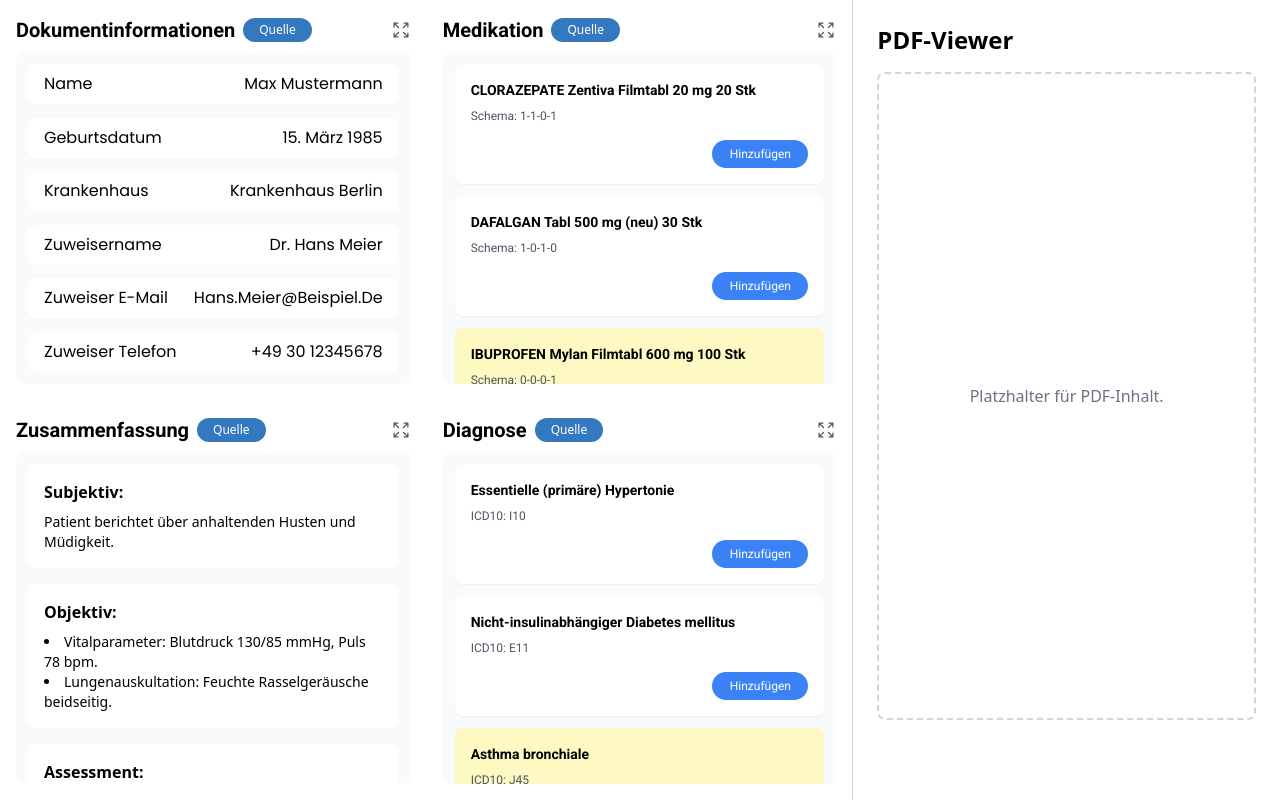
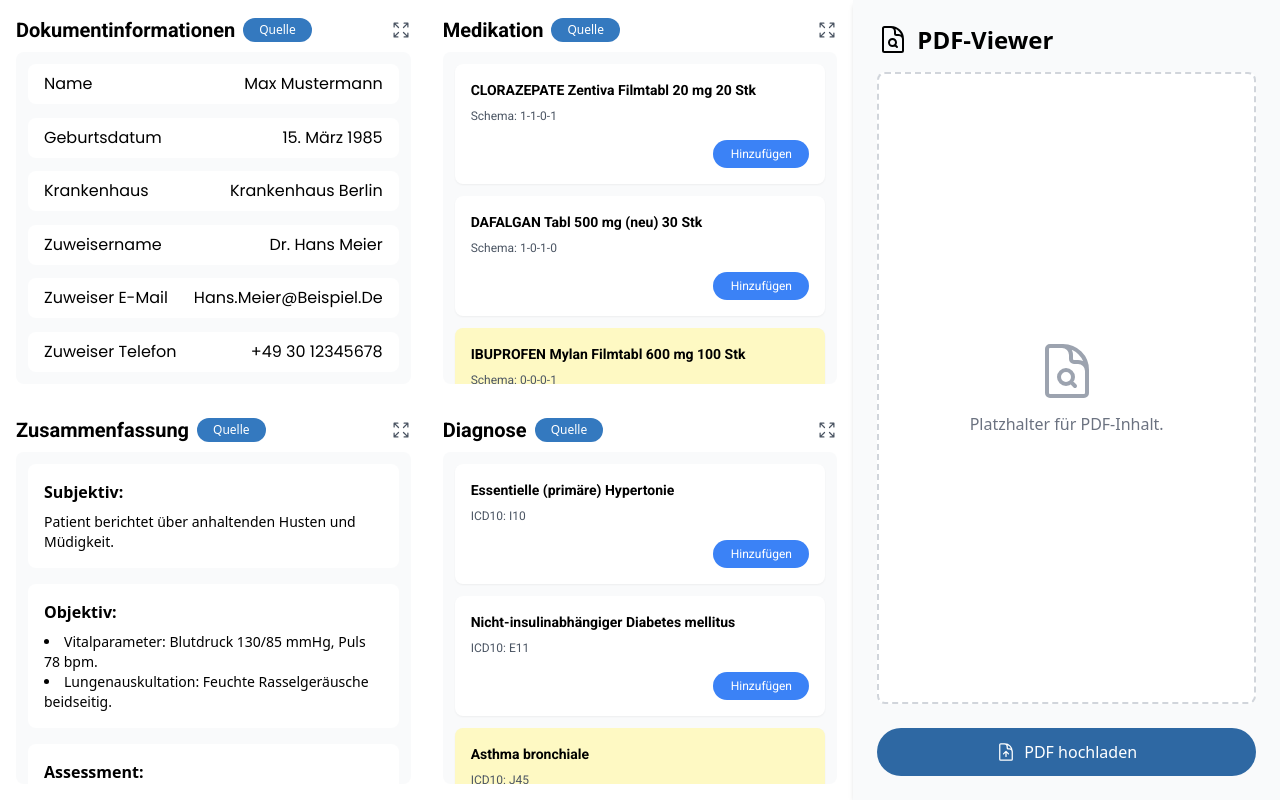
Before and after one commit to MdRahi99/Medical-Dashboard, a React (Create React App) app: page / in a window 1280 px wide. Built offline with nearby package versions, Linux system fonts and the light colour scheme.

Commit message:
pdf portion redesign done

```diff
--- a/src/App.js
+++ b/src/App.js
@@ -41,7 +41,7 @@ function App() {
             </div>
 
             {/* Middle Column (Medication and Diagnosis) */}
-            <div className="flex flex-col h-full md:border-r border-gray-300">
+            <div className="flex flex-col h-full">
               {/* Medication Section */}
               <div className="h-[50vh] bg-white">
                 <MedicationSection
--- a/src/components/PDFViewer.js
+++ b/src/components/PDFViewer.js
@@ -1,14 +1,21 @@
-// components/PDFViewer.js
 import React from 'react';
+import { DocumentArrowUpIcon, DocumentMagnifyingGlassIcon } from '@heroicons/react/24/outline';
 
 const PDFViewer = () => {
   return (
-    <div className="p-6 h-full flex flex-col">
-      <h2 className="text-2xl font-semibold mb-4 text-primary">PDF-Viewer</h2>
-      <div className="flex-grow border-2 border-dashed border-gray-300 rounded-lg flex items-center justify-center">
-        <p className="text-gray-500">Platzhalter für PDF-Inhalt.</p>
+    <div className="p-6 h-full flex flex-col bg-gray-50 shadow-md">
+      <h2 className="text-2xl font-semibold mb-4 flex items-center">
+        <DocumentMagnifyingGlassIcon className="w-8 h-8 mr-2" />
+        PDF-Viewer
+      </h2>
+      <div className="flex-grow border-2 border-dashed border-gray-300 rounded-lg flex items-center justify-center bg-white p-10">
+        <div className="text-center">
+          <DocumentMagnifyingGlassIcon className="w-16 h-16 mx-auto text-gray-400" />
+          <p className="mt-2 text-gray-500">Platzhalter für PDF-Inhalt.</p>
+        </div>
       </div>
-      <button className="mt-4 bg-primary text-white px-4 py-2 rounded hover:bg-blue-700">
+      <button className="mt-6 bg-[#2E68A3] text-white px-6 py-3 rounded-full hover:bg-blue-700 transition duration-300 ease-in-out flex items-center justify-center">
+        <DocumentArrowUpIcon className="w-5 h-5 mr-2" />
         PDF hochladen
       </button>
     </div>
```
